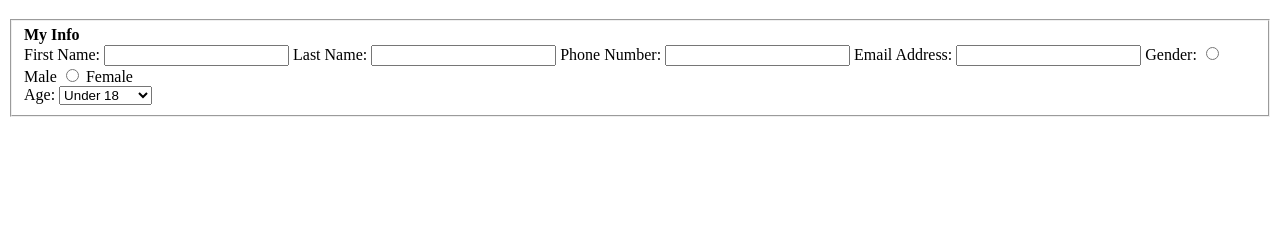
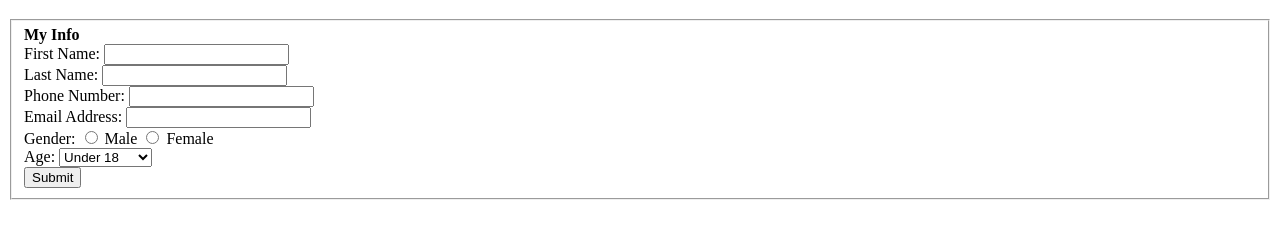
Before and after one commit to camilo-cortes/Lab-4, a plain HTML site: page index.html in a window 1280 px wide. Shown: the part 61-300 px from the top of the page. Drawn offline with Linux system fonts and the light colour scheme.

Commit message:
added required breaks

```diff
--- a/index.html
+++ b/index.html
@@ -9,10 +9,10 @@
 	<form action="http://bloomingdale.sat.iit.edu/kriedan/lab3formscript.php">
 		<fieldset>
 			<strong>My Info</strong><br>
-			First Name: <input type="text" name="first_name_field">
-			Last Name: <input type="text" name="last_name_field">
-			Phone Number: <input type="text" name="phone_field">
-			Email Address: <input type="text" name="email_field">
+			First Name: <input type="text" name="first_name_field"><br>
+			Last Name: <input type="text" name="last_name_field"><br>
+			Phone Number: <input type="text" name="phone_field"><br>
+			Email Address: <input type="text" name="email_field"><br>
 			Gender: <input type="radio" name="gender_field" value="Female"> Male
 			<input type="radio" name="gender_field" value="Male"> Female<br>
 			Age: <select name="age_field">
@@ -23,7 +23,8 @@
 				<option value="45 - 54">45 - 54</option>
 				<option value="55 - 64">55 - 64</option>
 				<option value="65 and over">65 and over</option>
-			</select>
+			</select><br>
+			<input type="submit" name="Submit">
 		</fieldset>
 	</form>
 </body>
```
